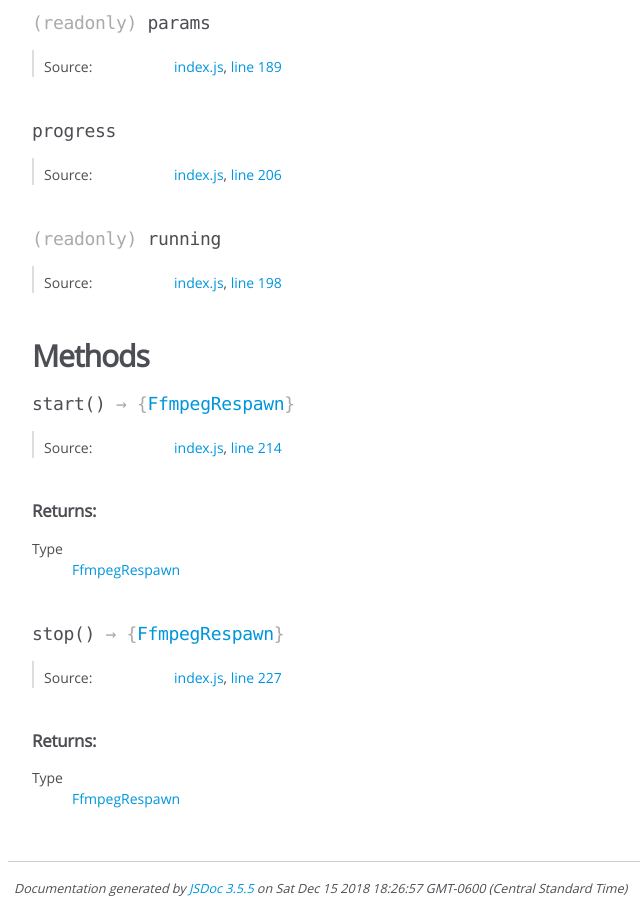
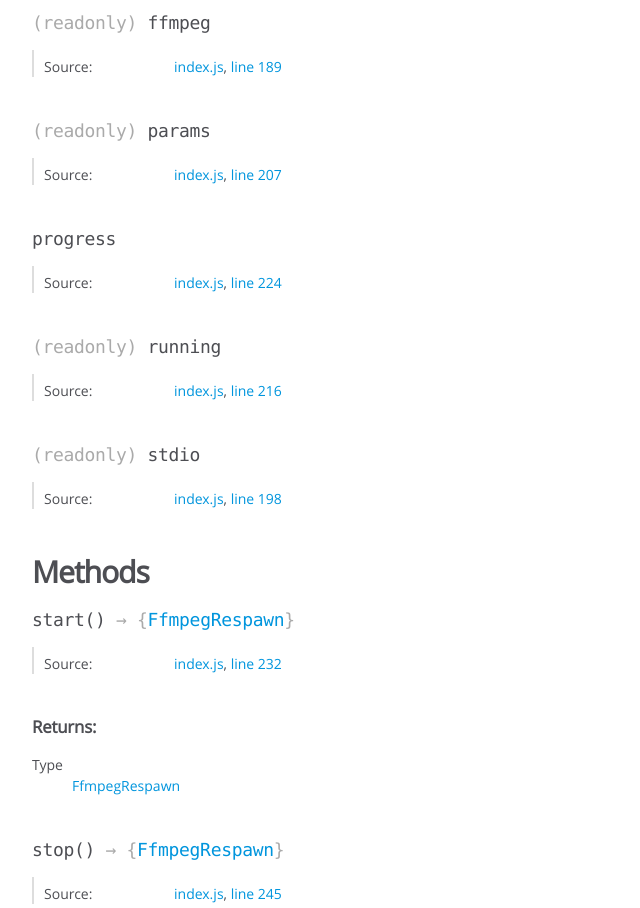
Before and after one commit to kevinGodell/ffmpeg-respawn, a website: page docs/FfmpegRespawn.html in a window 1280 px wide. Shown: the part 1290-2198 px from the top of the page, without its empty margins (0-640 px from the left). Drawn offline with Linux system fonts and the light colour scheme.

Commit message:
update docs

```diff
--- a/docs/FfmpegRespawn.html
+++ b/docs/FfmpegRespawn.html
@@ -581,7 +581,7 @@
 
 
 
-<h4 class="name" id="params"><span class="type-signature">(readonly) </span>params<span class="type-signature"></span></h4>
+<h4 class="name" id="ffmpeg"><span class="type-signature">(readonly) </span>ffmpeg<span class="type-signature"></span></h4>
 
 
 
@@ -639,6 +639,64 @@
 
 
 
+<h4 class="name" id="params"><span class="type-signature">(readonly) </span>params<span class="type-signature"></span></h4>
+
+
+
+
+
+
+
+
+
+
+<dl class="details">
+
+
+
+
+
+
+
+
+
+
+
+
+
+
+
+
+
+
+
+
+
+
+
+
+
+
+    <dt class="tag-source">Source:</dt>
+    <dd class="tag-source"><ul class="dummy"><li>
+        <a href="index.js.html">index.js</a>, <a href="index.js.html#line207">line 207</a>
+    </li></ul></dd>
+
+
+
+
+
+
+
+</dl>
+
+
+
+
+
+
+
+
 <h4 class="name" id="progress"><span class="type-signature"></span>progress<span class="type-signature"></span></h4>
 
 
@@ -679,7 +737,7 @@
 
     <dt class="tag-source">Source:</dt>
     <dd class="tag-source"><ul class="dummy"><li>
-        <a href="index.js.html">index.js</a>, <a href="index.js.html#line206">line 206</a>
+        <a href="index.js.html">index.js</a>, <a href="index.js.html#line224">line 224</a>
     </li></ul></dd>
 
 
@@ -698,6 +756,64 @@
 
 
 <h4 class="name" id="running"><span class="type-signature">(readonly) </span>running<span class="type-signature"></span></h4>
+
+
+
+
+
+
+
+
+
+
+<dl class="details">
+
+
+
+
+
+
+
+
+
+
+
+
+
+
+
+
+
+
+
+
+
+
+
+
+
+
+    <dt class="tag-source">Source:</dt>
+    <dd class="tag-source"><ul class="dummy"><li>
+        <a href="index.js.html">index.js</a>, <a href="index.js.html#line216">line 216</a>
+    </li></ul></dd>
+
+
+
+
+
+
+
+</dl>
+
+
+
+
+
+
+
+
+<h4 class="name" id="stdio"><span class="type-signature">(readonly) </span>stdio<span class="type-signature"></span></h4>
 
 
 
@@ -813,7 +929,7 @@
 
     <dt class="tag-source">Source:</dt>
     <dd class="tag-source"><ul class="dummy"><li>
-        <a href="index.js.html">index.js</a>, <a href="index.js.html#line214">line 214</a>
+        <a href="index.js.html">index.js</a>, <a href="index.js.html#line232">line 232</a>
     </li></ul></dd>
 
 
@@ -913,7 +1029,7 @@
 
     <dt class="tag-source">Source:</dt>
     <dd class="tag-source"><ul class="dummy"><li>
-        <a href="index.js.html">index.js</a>, <a href="index.js.html#line227">line 227</a>
+        <a href="index.js.html">index.js</a>, <a href="index.js.html#line245">line 245</a>
     </li></ul></dd>
 
 
@@ -981,7 +1097,7 @@
 <br class="clear">
 
 <footer>
-    Documentation generated by <a href="https://github.com/jsdoc3/jsdoc">JSDoc 3.5.5</a> on Sat Dec 15 2018 18:26:57 GMT-0600 (Central Standard Time)
+    Documentation generated by <a href="https://github.com/jsdoc3/jsdoc">JSDoc 3.5.5</a> on Sat Feb 23 2019 22:00:05 GMT-0600 (Central Standard Time)
 </footer>
 
 <script> prettyPrint(); </script>
```
Also changed, not shown: docs/index.html (+1 -1 lines), docs/index.js.html (+22 -3 lines).
